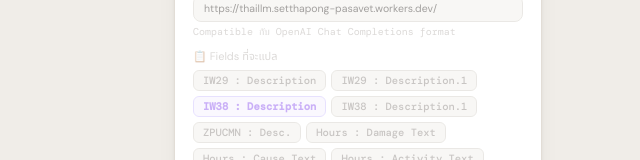
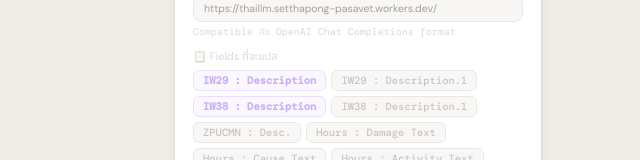
Before and after one commit to rdstockth/sap-excel-converter, a Vue app: page / in a window 1280 px wide. Shown: the part 1608-1768 px from the top of the page, without its empty margins (640-1280 px from the left). Built offline with nearby package versions, Linux system fonts and the light colour scheme.

Commit message:
Update useTranslate.js

```diff
--- a/src/composables/useTranslate.js
+++ b/src/composables/useTranslate.js
@@ -3,6 +3,7 @@ import { dictTranslate, hasThai, resetFuzzyHits, _fuzzyHits } from '../utils/tra
 
 export function useTranslate() {
   const translateFields = reactive(new Set([
+    'IW29::Description',
     'IW38::Description'
   ]))
 
```
